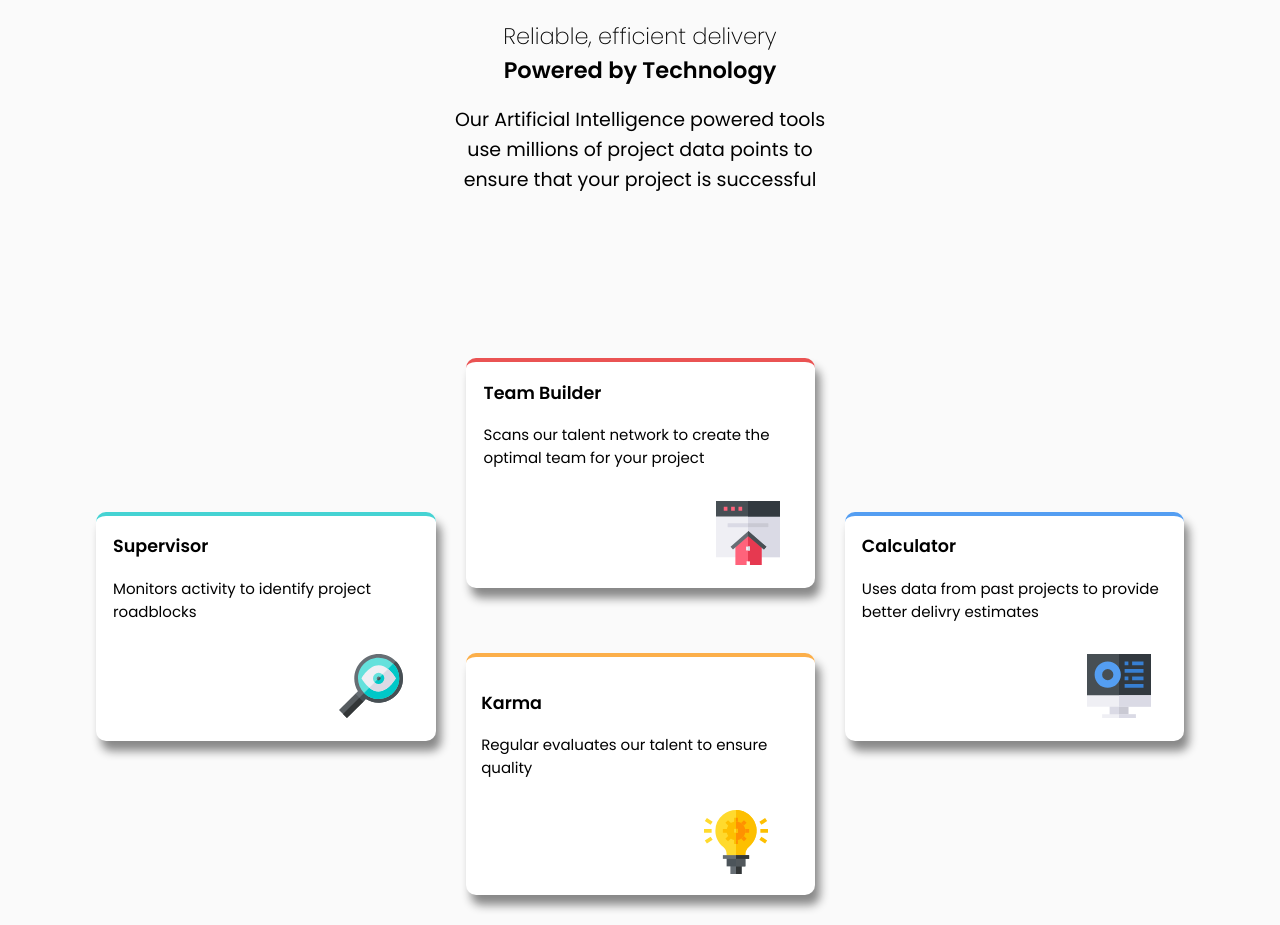
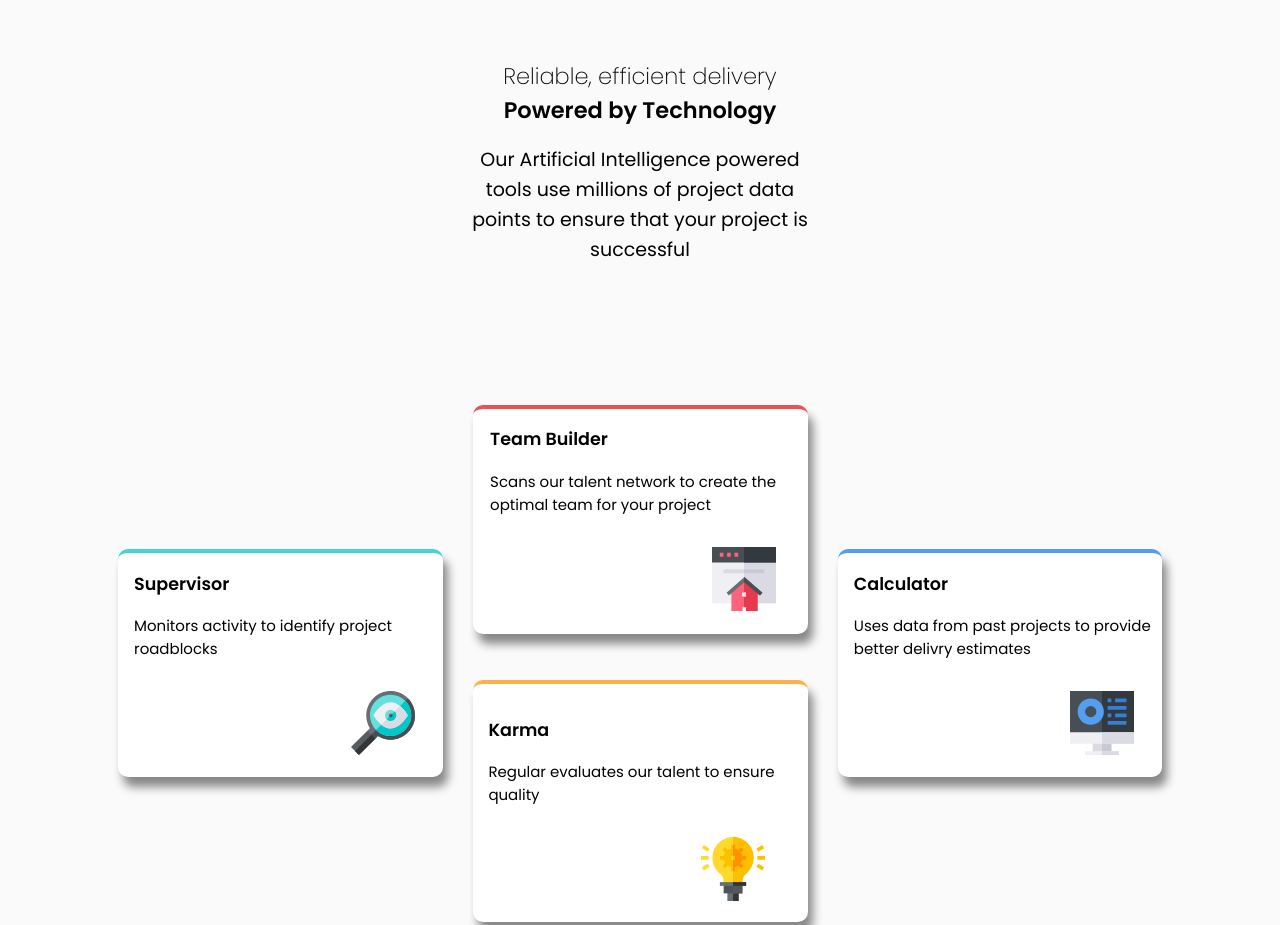
Before and after one commit to realadebimpe/four-card-feature-section, a plain HTML site: page index.html in a window 1280 px wide. Shown: the top 925 px of the page. Drawn offline with Linux system fonts and the light colour scheme.

Commit message:
modified css style

```diff
--- a/css/style.css
+++ b/css/style.css
@@ -29,8 +29,7 @@ body {
     text-align: center;
     margin: 0 2% 0 2%;
     box-sizing: border-box;
-    padding: 0;
-    margin: 0;
+    padding-top: 40px;
 }
 
 h2 span {
@@ -60,7 +59,7 @@ h2 {
     padding: 0 0 5% 5%;
     box-shadow: 5px 10px 10px #888888;
     border-radius: 10px;
-    margin-top: 10%;
+    margin-top: 5%;
 }
 
 .card:nth-child(1) {
```
